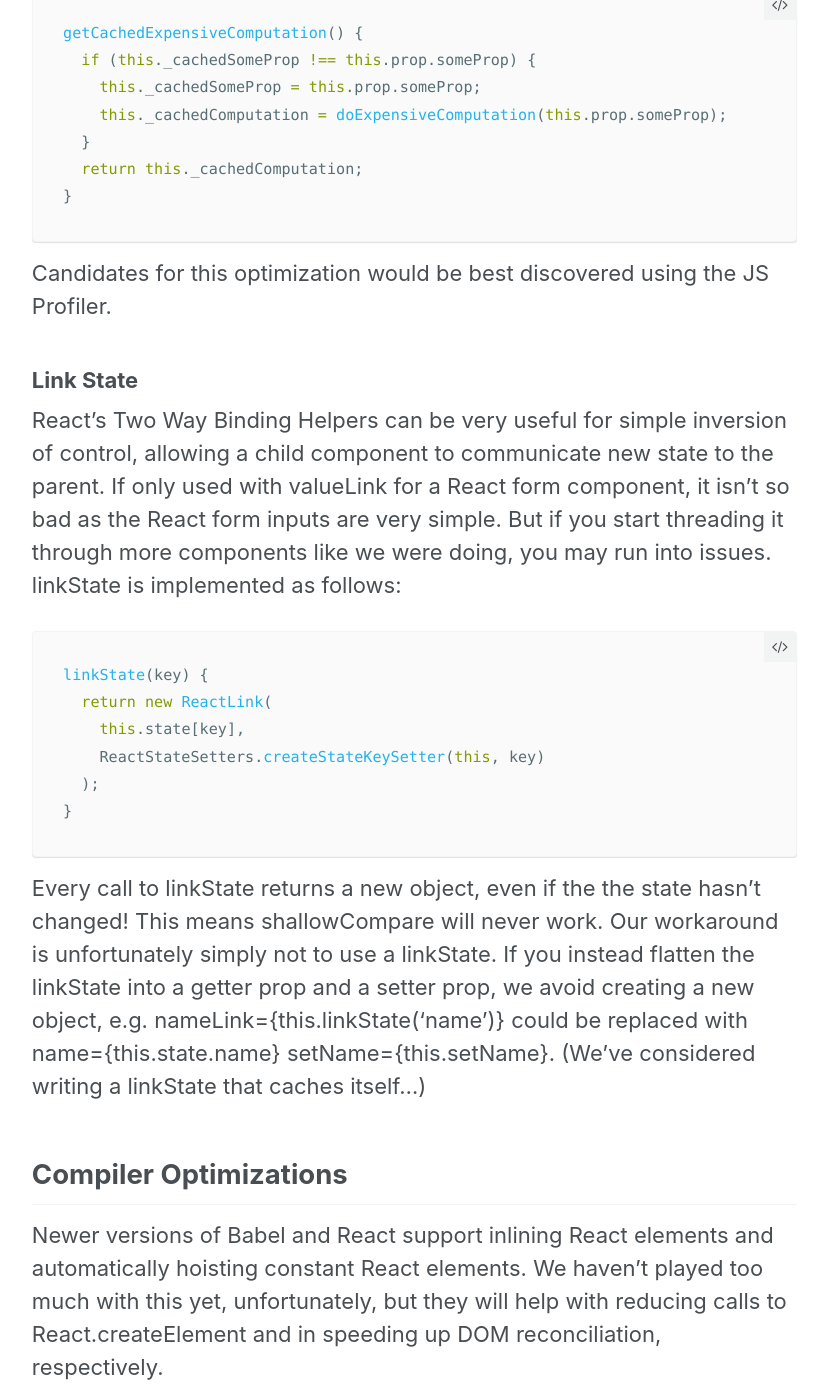
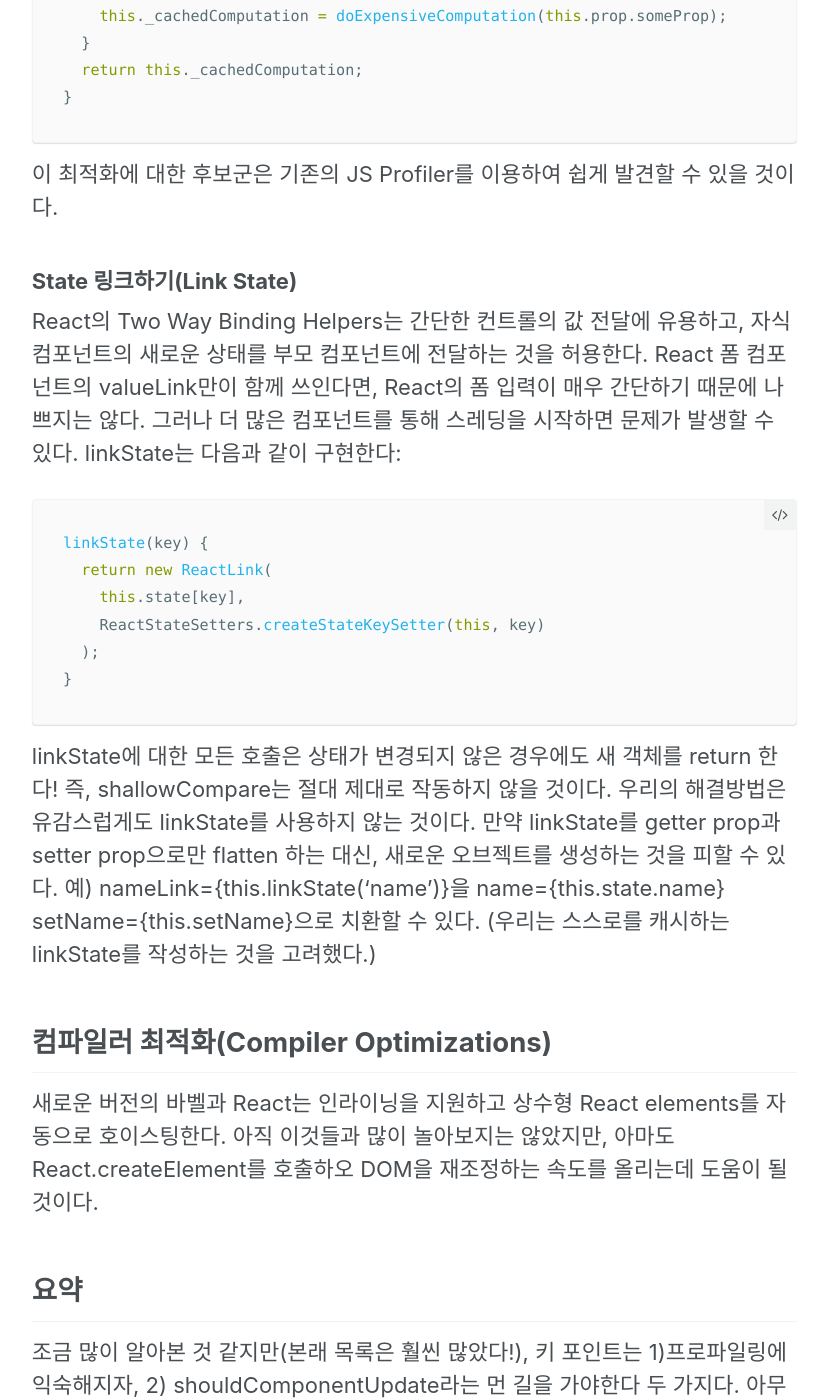
Before and after one commit to orezytivarg/orezytivarg.github.io, a Jekyll site: the page built from _posts/2017-01-06-performance-engineering-with-react.md, in a window 1280 px wide and 1400 px high, scrolled down 11767 px. Shown: the whole window, without its empty margins (252-1080 px from the left). Built offline with Jekyll 4.4.1, drawn with Linux system fonts in a browser that asks for light colours; some of the changed text lies outside the part shown.

Commit message:
finish translation

````diff
--- a/_posts/2017-01-06-performance-engineering-with-react.md
+++ b/_posts/2017-01-06-performance-engineering-with-react.md
@@ -125,7 +125,7 @@ shouldComponentUpdate(nextProps, nextState) {
 
 대부분의 props를 재사용한 경우 `_.isEqual`이 처음에 shallow 비교를 하기 때문에, 성능은 괜찮아 보였다. 실제로 `_.isEqual`로 충분한 경우에는 deep compare와 성능상의 이슈를 발견하지는 못했다.
 
-또한 컴포너트에 맞게 재단된 custom shouldComponentUpdate를 작성해도 되지만, 나는 단순한 컴포넌트에만 이를 적용했다. 만약 이 custom 메서드가 적절하게 관리되지 않는다면, 실제로 갱신이 필요한데도 갱신이 되지 않는 경우가 발생한다.
+또한 컴포넌트에 맞게 재단된 custom shouldComponentUpdate를 작성해도 되지만, 나는 단순한 컴포넌트에만 이를 적용했다. 만약 이 custom 메서드가 적절하게 관리되지 않는다면, 실제로 갱신이 필요한데도 갱신이 되지 않는 경우가 발생한다.
 
 ## Optimizing for shallow-equal props
 
@@ -224,9 +224,9 @@ false
 const TAGS = ['important', 'starred'];
 ```
 
-### Subcomponents
+### 서브 컴포넌트들
 
-Defining content boundaries between a component and its subcomponent often lends itself to easy performance optimizations - well-encapsulated component interfaces lend naturally to performant updates. Refactoring out intermediate components can help improve where you can use PureRenderMixin and save updates:
+한 컴포넌트와 그 서브 컴포넌트간의 컨텐츠 경계를 정의하면 성능 최적화를 쉽게 수행할 수 있다 - 캡슐화가 잘된 컴포넌트 인터페이스는 자연스러운 업데이트 성능을 제공한다. 업데이트를 줄여주고 PureRenderMixin를 사용하는 중간 컴포넌트들을 잘 리팩토링하라:
 
 ```js
 <div>
@@ -238,7 +238,7 @@ Defining content boundaries between a component and its subcomponent often lends
 </div>
 ```
 
-In this case, if complexFormProps and items come from the same store, typing in the ComplexForm might lead to store updates, and each store update leads to re-rendering the entire <ul>. Virtual DOM diffing is great, but it still has to check every <li>. Instead, refactor out <ul> into its own subcomponent that takes in this.props.items, and only update if this.props.items changes:
+위와 같은 경우, complexFormProps와 items가 같은 스토어로부터 온다면, ComplexForm 안에서 타이핑하는 것은 스토어를 업데이트 할 것이고, <ul> 전체를 다시 렌더링하게 할 것이다. Virtual DOM의 diffing은 훌륭하지만, 여전히 모든 <li>를 확인할 것이다. 대신 <ul>을 this.props.items를 취하는 서브컴포넌트로 따로 빼내고, this.props.items가 변경될 때만 업데이트되도록 리팩토링 하라:
 
 ```js
 <div>
@@ -247,9 +247,9 @@ In this case, if complexFormProps and items come from the same store, typing in
 </div>
 ```
 
-### Cache expensive computations
+### 값비싼 계산에 대한 캐시(Cache for Expensive Computations)
 
-This goes against the "single source of state" principle, but if computations on a prop are expensive you can cache them on the component. Instead of directly using doExpensiveComputation(this.prop.someProp) in the render method, we can wrap the call that caches the value if the prop is unchanged:
+"single source of state" 원칙에 반하겠지만, prop을 계산하는 것이 값비싼 경우에는 컴포넌트에 prop을 캐시할 수 있다. render 메서드에서 doExpensiveComputation(this.prop.someProp)을 직접 사용하는 것 대신, prop이 변경되지 않은 경우에는 캐시를 호출하도록 감쌀 수 있다:
 
 ```js
 getCachedExpensiveComputation() {
@@ -261,11 +261,11 @@ getCachedExpensiveComputation() {
 }
 ```
 
-Candidates for this optimization would be best discovered using the JS Profiler.
+이 최적화에 대한 후보군은 기존의 JS Profiler를 이용하여 쉽게 발견할 수 있을 것이다.
 
-### Link State
+### State 링크하기(Link State)
 
-React's Two Way Binding Helpers can be very useful for simple inversion of control, allowing a child component to communicate new state to the parent. If only used with valueLink for a React form component, it isn't so bad as the React form inputs are very simple. But if you start threading it through more components like we were doing, you may run into issues. linkState is implemented as follows:
+React의 Two Way Binding Helpers는 간단한 컨트롤의 값 전달에 유용하고, 자식 컴포넌트의 새로운 상태를 부모 컴포넌트에 전달하는 것을 허용한다. React 폼 컴포넌트의 valueLink만이 함께 쓰인다면, React의 폼 입력이 매우 간단하기 때문에 나쁘지는 않다. 그러나 더 많은 컴포넌트를 통해 스레딩을 시작하면 문제가 발생할 수 있다. linkState는 다음과 같이 구현한다:
 
 ```js
 linkState(key) {
@@ -276,16 +276,14 @@ linkState(key) {
 }
 ```
 
-Every call to linkState returns a new object, even if the the state hasn't changed! This means shallowCompare will never work. Our workaround is unfortunately simply not to use a linkState. If you instead flatten the linkState into a getter prop and a setter prop, we avoid creating a new object, e.g. nameLink={this.linkState(‘name')} could be replaced with name={this.state.name} setName={this.setName}. (We've considered writing a linkState that caches itself...)
+linkState에 대한 모든 호출은 상태가 변경되지 않은 경우에도 새 객체를 return 한다! 즉, shallowCompare는 절대 제대로 작동하지 않을 것이다. 우리의 해결방법은 유감스럽게도 linkState를 사용하지 않는 것이다. 만약 linkState를 getter prop과 setter prop으로만 flatten 하는 대신, 새로운 오브젝트를 생성하는 것을 피할 수 있다. 예) nameLink={this.linkState('name')}을 name={this.state.name} setName={this.setName}으로 치환할 수 있다. (우리는 스스로를 캐시하는 linkState를 작성하는 것을 고려했다.)
 
-## Compiler Optimizations
+## 컴파일러 최적화(Compiler Optimizations)
 
-Newer versions of Babel and React support inlining React elements and automatically hoisting constant React elements. We haven't played too much with this yet, unfortunately, but they will help with reducing calls to React.createElement and in speeding up DOM reconciliation, respectively.
+새로운 버전의 바벨과 React는 인라이닝을 지원하고 상수형 React elements를 자동으로 호이스팅한다. 아직 이것들과 많이 놀아보지는 않았지만, 아마도 React.createElement를 호출하오 DOM을 재조정하는 속도를 올리는데 도움이 될 것이다.
 
-## Wrapping Up
+## 요약
 
-We went through a lot just now (you should've seen the original list!), but the key point to take away is that you should 1) get comfortable with profiling and 2) shouldComponentUpdate will get you a long way. We hope this has been useful!
+조금 많이 알아본 것 같지만(본래 목록은 훨씬 많았다!), 키 포인트는 1)프로파일링에 익숙해지자, 2) shouldComponentUpdate라는 먼 길을 가야한다 두 가지다. 아무쪼록 유용했길 바란다. 어떤 제안이나 댓글이나 우리가 잃어버린 것 같은게 있다면? 알려달라 - benchling.com
 
-Any suggestions, comments, or things we've missed? Let us know - saif at benchling.com.
-
-Stay tuned for part 2, where we'll discuss our React debugging workflows, dive into real examples of non-performant code, and subsequently fix them.
+파트 2에서는 디버깅 워크플로우에 대해서 논의하고, 성능이 좋지 않은 코드의 실제 예제들을 살펴본 다음 수정할 것이다.
````
Also changed, not shown: other parts of _posts/2017-01-06-performance-engineering-with-react.md (+2 -2 lines).
